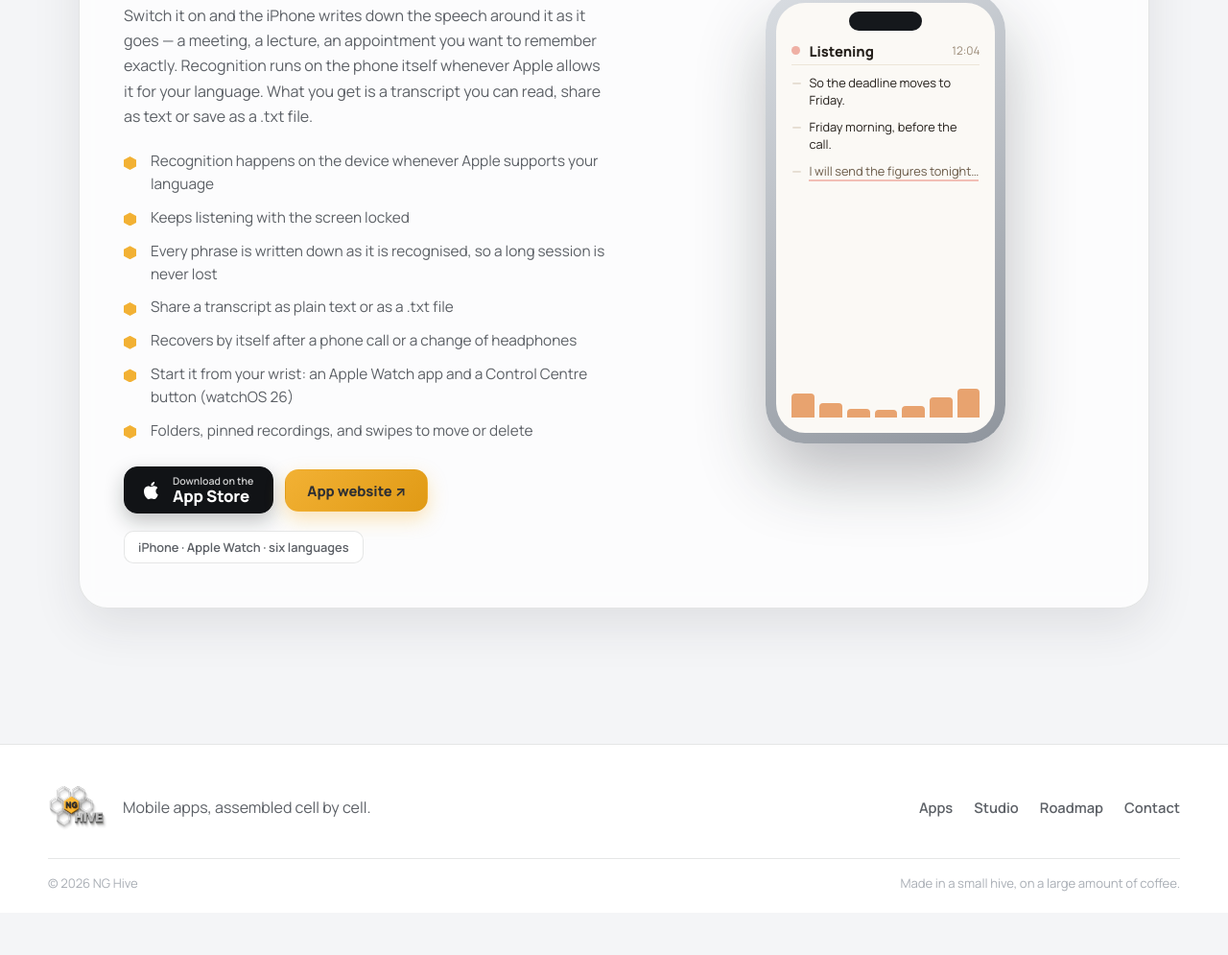
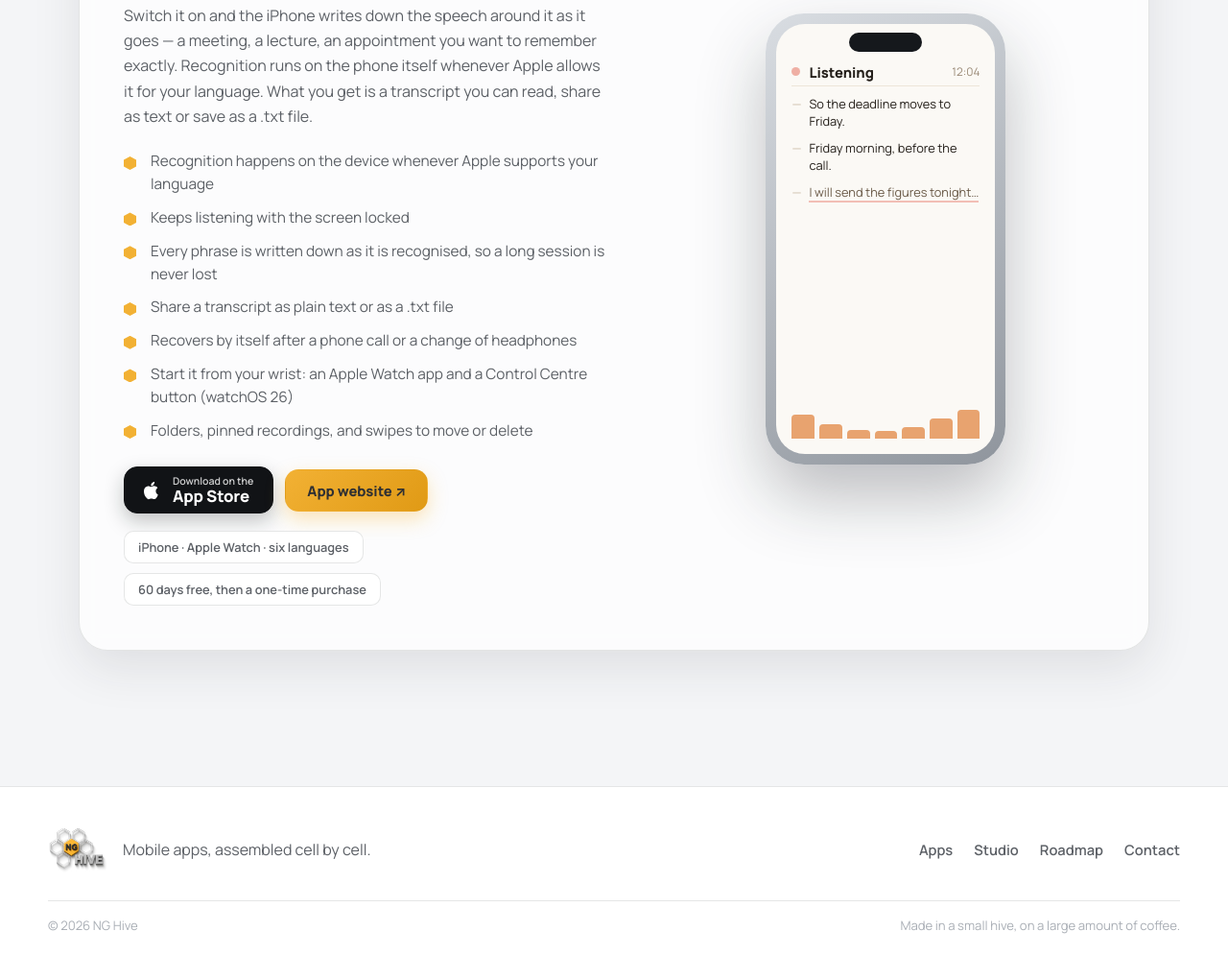
Before and after one commit to donaios18-cell/ng-hive-site, a plain HTML site: page apps.html in a window 1280 px wide. Shown: the part 5446-6441 px from the top of the page at 96% size. Before the commit the page ends 6397 px from the top, so only its background shows below. Drawn offline with Linux system fonts and the light colour scheme.

Commit message:
Apps page: Quillfox is 60 days free, then a one-time purchase
Co-Authored-By: Claude Sonnet 5.5 <noreply@anthropic.com>

```diff
--- a/apps.html
+++ b/apps.html
@@ -359,6 +359,7 @@
         </div>
         <div class="app-meta">
           <span data-en="iPhone · Apple Watch · six languages" data-ru="iPhone · Apple Watch · шесть языков">iPhone · Apple Watch · six languages</span>
+          <span data-en="60 days free, then a one-time purchase" data-ru="60 дней бесплатно, потом разовая покупка">60 days free, then a one-time purchase</span>
         </div>
       </div>
       <div class="app-art" data-tilt>
```
